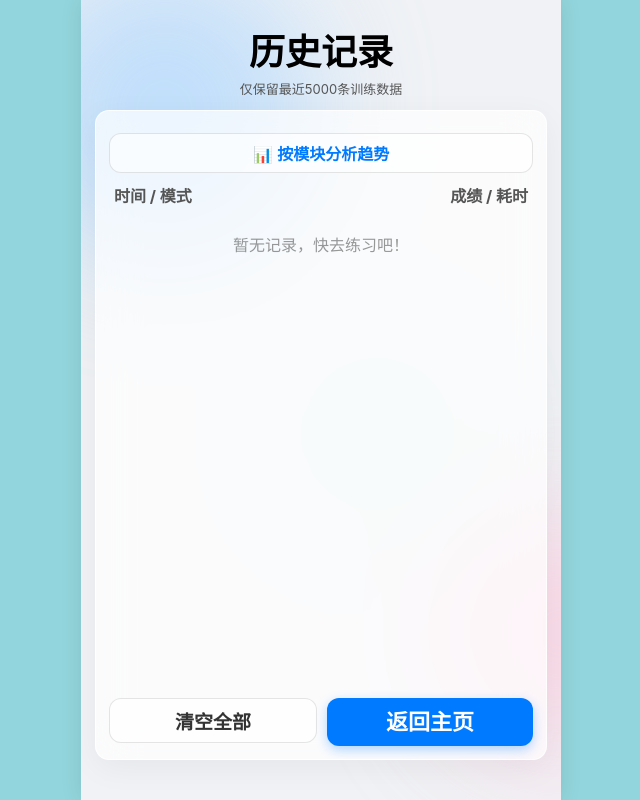
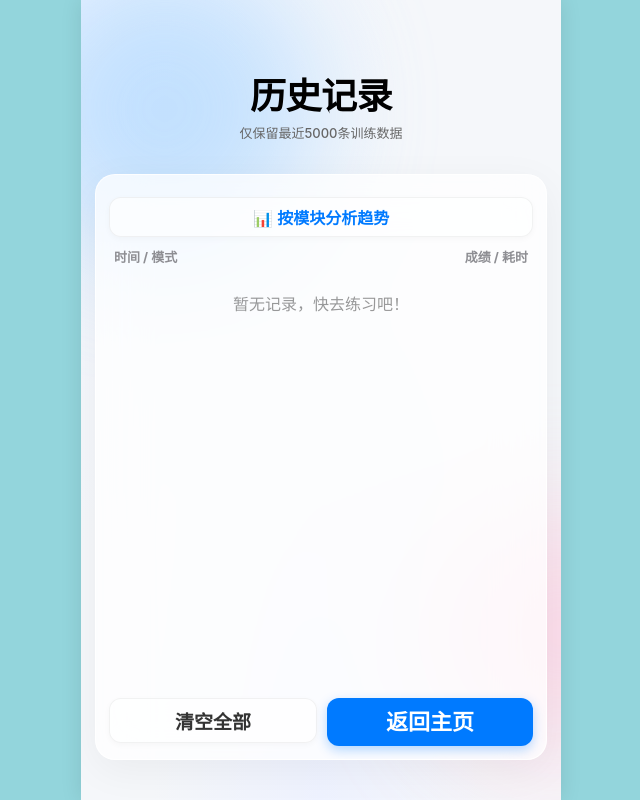
Before and after one commit to carey-hu/calculation-app, a Vue app: page / in a window 1280 px wide. Both pictures are taken after a click on the button "历史记录". Shown: the whole page, without its empty margins (319-959 px from the left). Built offline with nearby package versions, Linux system fonts and the light colour scheme; the HTML template or start-up script is replaced by a standard one.

Commit message:
Update App.vue

```diff
--- a/src/App.vue
+++ b/src/App.vue
@@ -1,9 +1,8 @@
 <template>
   <div class="page">
-    <div class="liquid-bg">
+    <div class="aurora-bg">
       <div class="blob blob-1"></div>
       <div class="blob blob-2"></div>
-      <div class="blob blob-3"></div>
     </div>
 
     <div v-if="toast.show" class="toast-mask">
@@ -14,7 +13,7 @@
       <div class="title">计算助手</div>
       <div class="subtitle">Daily Mental Math Training</div>
 
-      <div class="card glass">
+      <div class="card glass-panel">
         <div class="rowLabel">大九九/除法</div>
         <div class="modeRow">
           <div :class="['modeItem', mode==='train'?'active':'']" @click="setMode('train')">
@@ -29,7 +28,7 @@
         </div>
 
         <div class="rowLabel">商首位专项 (指定除数 2-19)</div>
-        <button class="btnGhost" style="margin-top:0; height:45px; line-height:45px; font-size:16px;" @click="toSelectDivisor">
+        <button class="btnGhost glass-btn" style="margin-top:0; height:45px; line-height:45px; font-size:16px;" @click="toSelectDivisor">
           进入除数选择模式
         </button>
 
@@ -73,58 +72,63 @@
           </div>
         </div>
 
-        <button class="btnPrimary" @click="startGame" style="margin-top: 15px;">开始练习</button>
-        <button class="btnGhost" @click="openHistory">历史记录</button>
+        <button class="btnPrimary glass-primary" @click="startGame" style="margin-top: 15px;">开始练习</button>
+        <button class="btnGhost glass-btn" @click="openHistory">历史记录</button>
       </div>
     </div>
 
     <div v-if="viewState==='selectDivisor'" class="wrap homeWrap">
       <div class="title">选择除数</div>
       <div class="subtitle">点击下方数字开始练习商首位</div>
-      <div class="card glass">
+      <div class="card glass-panel">
         <div class="grid" style="grid-template-columns: repeat(4, 1fr); gap: 10px;">
           <button v-for="item in [2,3,4,5,6,7,8,9,10,11,12,13,14,15,16,17,18,19]" :key="item"
-                  class="k" style="font-size:20px; height:50px; line-height:50px; background:rgba(255,255,255,0.5);"
+                  class="k glass-key" style="font-size:20px; height:50px; line-height:50px;"
                   @click="selectDivisorAndStart(item)">{{item}}</button>
         </div>
-        <button class="btnGhost" style="margin-top: 20px;" @click="goHome">返回主页</button>
+        <button class="btnGhost glass-btn" style="margin-top: 20px;" @click="goHome">返回主页</button>
       </div>
     </div>
 
     <div v-if="viewState==='game'" class="wrap gameRoot" :style="{ paddingBottom: safeBottom + 'px' }">
       <div class="topbar safe-top">
-        <button class="btnBack" @click="goHome">返回</button>
+        <button class="btnBack glass-btn" @click="goHome">返回</button>
         <div class="topStats">
-          <div class="stat">{{progressText}}</div>
-          <div class="stat">⏱ {{totalText}}</div>
+          <div class="stat glass-pill">{{progressText}}</div>
+          <div class="stat glass-pill">⏱ {{totalText}}</div>
         </div>
       </div>
+
       <div class="gameMain">
-        <div class="card qCard glass">
+        <div class="card qCard glass-panel">
           <div class="qText">{{qText}}</div>
           <div class="qNote">{{hintNote}}</div>
-          <div class="ansBox">答案：{{input ? input : '—'}}</div>
+          <div class="ansBox glass-input">答案：{{input ? input : '—'}}</div>
           <div class="hint">{{hint}}</div>
         </div>
       </div>
-      <div class="keypad card glass">
+
+      <div class="keypad card glass-panel">
         <div class="fnRow">
-          <button class="kFn" @click="leftAction">{{leftText}}</button>
-          <button class="kFn" @click="clearInput">清空</button>
-          <button class="kFn danger" @click="backspace">退格</button>
+          <button class="kFn glass-key" @click="leftAction">{{leftText}}</button>
+          <button class="kFn glass-key" @click="clearInput">清空</button>
+          <button class="kFn danger glass-key-danger" @click="backspace">退格</button>
         </div>
         <div class="grid">
-          <button v-for="item in [1,2,3,4,5,6,7,8,9]" :key="item" class="k" @click="pressDigit(item)">{{item}}</button>
-          <button class="k wide" @click="pressDigit(0)">0</button>
-          <button class="k confirm wide2" @click="confirmAnswer">确认</button>
+          <button v-for="item in [1,2,3,4,5,6,7,8,9]" :key="item" class="k glass-key" @click="pressDigit(item)">{{item}}</button>
+          <button class="k wide glass-key" @click="pressDigit(0)">0</button>
+          <button class="k confirm wide2 glass-key-confirm" @click="confirmAnswer">确认</button>
         </div>
       </div>
     </div>
 
     <div v-if="viewState==='result'" class="wrap full-height">
-      <div class="title">{{resultTitle}}</div>
-      <div class="subtitle">{{resultMeta}}</div>
-      <div class="card full-flex glass">
+      <div class="safe-header">
+        <div class="title">{{resultTitle}}</div>
+        <div class="subtitle">{{resultMeta}}</div>
+      </div>
+
+      <div class="card full-flex glass-panel">
         <div class="resultScroll">
           <template v-if="mode==='train'">
             <div v-for="(item, index) in trainLog" :key="index" class="row">
@@ -141,30 +145,32 @@
               <span class="rowRight">
                  <span style="margin-right:4px; font-size:12px; color:#666;">{{item.usedStr}}</span>
                  <span>{{item.ok ? '✅' : '❌'}}</span>
-                 <span v-if="!item.ok" style="color:#ff3b30; font-size:12px; margin-left:2px;">({{item.realAns}})</span>
+                 <span v-if="!item.ok" style="color:#ff3b30; font-weight:bold; margin-left:2px;">({{item.realAns}})</span>
               </span>
             </div>
           </template>
         </div>
         <div style="margin-top: 10px;">
           <div v-if="isHistoryReview">
-            <button class="btnPrimary" @click="backToHistory">返回列表</button>
+            <button class="btnPrimary glass-primary" @click="backToHistory">返回列表</button>
           </div>
           <div v-else>
-            <button class="btnPrimary" @click="goHome">返回主页</button>
-            <button class="btnGhost" @click="startGame">再来一局</button>
+            <button class="btnPrimary glass-primary" @click="goHome">返回主页</button>
+            <button class="btnGhost glass-btn" @click="startGame">再来一局</button>
           </div>
         </div>
       </div>
     </div>
 
     <div v-if="viewState==='history'" class="wrap full-height">
-      <div class="title">历史记录</div>
-      <div class="subtitle">仅保留最近5000条训练数据</div>
+      <div class="safe-header">
+        <div class="title">历史记录</div>
+        <div class="subtitle">仅保留最近5000条训练数据</div>
+      </div>
 
-      <div class="card full-flex glass">
+      <div class="card full-flex glass-panel">
 
-        <div v-if="showChart" class="chart-container">
+        <div v-if="showChart" class="chart-container glass-inner">
            <div class="chart-tabs">
              <div
                v-for="m in availableModes"
@@ -175,19 +181,17 @@
                {{ m }}
              </div>
            </div>
-           <div id="accChart" style="width: 100%; height: 220px;"></div>
-           <button class="btnGhost" style="height:32px; line-height:32px; font-size:14px; margin: 5px 0 0;" @click="closeChart">
-             收起图表
-           </button>
+           <div id="accChart" style="width: 100%; height: 200px;"></div>
+           <button class="btnGhost glass-btn small" @click="closeChart">收起图表</button>
         </div>
 
         <div v-else>
-           <button class="btnGhost" style="height:40px; line-height:40px; font-size:16px; margin-bottom:10px; color:#007aff;" @click="initChart">
+           <button class="btnGhost glass-btn" style="height:40px; line-height:40px; font-size:16px; margin-bottom:10px; color:#007aff;" @click="initChart">
              📊 按模块分析趋势
            </button>
         </div>
 
-        <div style="display:flex; justify-content:space-between; margin-bottom:5px; padding:0 5px; font-weight:700; color:#555;">
+        <div style="display:flex; justify-content:space-between; margin-bottom:5px; padding:0 5px; font-weight:700; color:#8e8e93; font-size:13px;">
            <span>时间 / 模式</span>
            <span>成绩 / 耗时</span>
         </div>
@@ -199,12 +203,12 @@
           <div v-else>
             <div v-for="(item, index) in historyList" :key="item.ts" class="row" @click="viewHistoryDetail(index)" style="cursor:pointer;">
               <div class="rowLeft" style="display:flex; flex-direction:column;">
-                <span style="font-size:12px; color:#666;">{{item.timeStr}}</span>
-                <span style="color:#000; font-weight:600;">{{item.modeName}}</span>
+                <span style="font-size:12px; color:#8e8e93;">{{item.timeStr}}</span>
+                <span style="color:#000; font-weight:600; font-size:15px;">{{item.modeName}}</span>
               </div>
               <div class="rowRight" style="display:flex; flex-direction:column; align-items:flex-end;">
                 <span style="font-size:16px; color:#007aff; font-weight:bold;">{{item.summary}}</span>
-                <span style="font-size:12px; color:#666;">{{item.duration}} > </span>
+                <span style="font-size:12px; color:#8e8e93;">{{item.duration}} > </span>
               </div>
             </div>
           </div>
@@ -213,7 +217,7 @@
         <div style="margin-top: 10px; display:flex; flex-direction: column; gap:10px;">
           <button
             v-if="historyList.length > 1000"
-            class="btnGhost"
+            class="btnGhost glass-btn"
             style="margin:0; height: 40px; font-size: 16px; color: #ff3b30; border-color: #ff3b30; background: rgba(255, 59, 48, 0.1);"
             @click="clearOldest"
           >
@@ -221,8 +225,8 @@
           </button>
 
           <div style="display:flex; gap:10px;">
-            <button class="btnGhost" style="margin:0; flex:1;" @click="clearHistory">清空全部</button>
-            <button class="btnPrimary" style="margin:0; flex:1;" @click="closeHistory">返回主页</button>
+            <button class="btnGhost glass-btn" style="margin:0; flex:1;" @click="clearHistory">清空全部</button>
+            <button class="btnPrimary glass-primary" style="margin:0; flex:1;" @click="closeHistory">返回主页</button>
           </div>
         </div>
 
@@ -317,54 +321,53 @@ export default {
 
 <style scoped>
 /* =========================================
-   1. 基础重置 & 液态流光背景
+   1. 基础重置 & 液态流光背景 (Apple Style)
    ========================================= */
 .page {
   min-height: 100vh;
-  background-color: #f0f2f5;
-  color: #1d1d1f; /* 高对比度深灰 */
+  /* 极光背景调淡，保证黑色文字清晰 */
+  background: radial-gradient(at 0% 0%, #f2f6ff 0, transparent 50%), radial-gradient(at 50% 100%, #eef2ff 0, transparent 50%);
+  background-color: #f5f7fa;
+  color: #1d1d1f; /* 高对比度深灰，阅读清晰 */
   display: flex; flex-direction: column;
   max-width: 480px; margin: 0 auto;
   box-shadow: 0 0 20px rgba(0,0,0,0.1);
   font-family: -apple-system, BlinkMacSystemFont, "Segoe UI", Roboto, Helvetica, Arial, sans-serif;
   box-sizing: border-box;
-  position: relative; overflow: hidden; /* 裁剪溢出的背景球 */
+  position: relative; overflow: hidden;
 }
 
 /* 动态背景球 */
-.liquid-bg { position: absolute; top:0; left:0; width:100%; height:100%; z-index:0; pointer-events:none; }
+.aurora-bg { position: absolute; top:0; left:0; width:100%; height:100%; z-index:0; pointer-events:none; }
 .blob { position: absolute; border-radius: 50%; filter: blur(60px); opacity: 0.6; animation: float 10s infinite alternate; }
 .blob-1 { top: -10%; left: -20%; width: 300px; height: 300px; background: #a2d2ff; }
 .blob-2 { bottom: 10%; right: -20%; width: 250px; height: 250px; background: #ffc8dd; animation-delay: -5s; }
-.blob-3 { top: 40%; left: 40%; width: 150px; height: 150px; background: #b8f2e6; opacity:0.4; }
 @keyframes float { 0% { transform: translate(0, 0); } 100% { transform: translate(30px, 40px); } }
 
 .toast-mask { position: fixed; top: 0; left: 0; right: 0; bottom: 0; display: flex; justify-content: center; align-items: center; z-index: 999; pointer-events: none; }
 .toast-content { background: rgba(0,0,0,0.8); color: #fff; padding: 12px 24px; border-radius: 8px; font-size: 14px; }
 
-/* 布局容器 (z-index 1 确保在背景之上) */
+/* 布局容器 */
 .wrap { padding: 18px 14px 20px; box-sizing: border-box; position: relative; z-index: 1; }
 .homeWrap { flex: 1; display: flex; flex-direction: column; justify-content: center; }
 .full-height { flex: 1; display: flex; flex-direction: column; height: 100vh; }
 .full-flex { flex: 1; display: flex; flex-direction: column; overflow: hidden; margin-bottom: 20px; }
 
-/* 字体：黑色高对比 */
-.title { text-align: center; font-size: 36px; font-weight: 900; margin: 5px 0 4px; color: #000; }
-.subtitle { text-align: center; font-size: 13px; color: #555; margin-bottom: 12px; }
+/* 字体优化 */
+.title { text-align: center; font-size: 36px; font-weight: 900; margin: 5px 0 4px; color: #000; letter-spacing: -0.5px; }
+.subtitle { text-align: center; font-size: 13px; color: #666; margin-bottom: 12px; font-weight: 500; }
 
-/* =========================================
-   2. 玻璃拟态 (Glassmorphism)
-   ========================================= */
-/* 核心玻璃卡片 */
-.glass {
-  background: rgba(255, 255, 255, 0.7); /* 高白度保证文字清晰 */
-  backdrop-filter: blur(20px);
-  -webkit-backdrop-filter: blur(20px);
+/* --- 核心玻璃卡片样式 (Glassmorphism) --- */
+.glass-panel {
+  background: rgba(255, 255, 255, 0.75); /* 高白度保证文字清晰 */
+  backdrop-filter: blur(25px);
+  -webkit-backdrop-filter: blur(25px);
   border: 1px solid rgba(255, 255, 255, 0.8);
-  box-shadow: 0 8px 32px 0 rgba(0, 0, 0, 0.05);
+  box-shadow: 0 10px 40px 0 rgba(0, 0, 0, 0.05); /* 柔和的高级投影 */
 }
 
-.card { border-radius: 14px; padding: 13px; } /* 保持原内边距 */
+/* 保持原有卡片内边距 */
+.card { border-radius: 20px; padding: 13px; }
 
 .rowLabel { font-size: 12px; font-weight: 900; color: #007aff; margin: 9px 0 4px 4px; opacity: 1; }
 
@@ -388,79 +391,121 @@ button { border: none; outline: none; cursor: pointer; }
 .btnPrimary {
   width: 100%; height: 48px; line-height: 48px;
   border-radius: 12px;
-  background: #007aff; /* 大厂蓝 */
+  background: #007aff; /* Apple Blue */
   color: #fff; font-size: 22px; font-weight: 900;
   box-shadow: 0 4px 12px rgba(0,122,255,0.3);
+  transition: transform 0.1s;
 }
+.btnPrimary:active { transform: scale(0.98); }
+
 .btnGhost {
   margin-top: 9px; width: 100%; height: 45px; line-height: 45px;
   border-radius: 12px;
   background: rgba(255,255,255,0.6);
-  border: 1px solid rgba(0,0,0,0.1);
+  border: 1px solid rgba(0,0,0,0.05);
   color: #333; font-size: 19px; font-weight: 900;
+  box-shadow: 0 2px 6px rgba(0,0,0,0.03);
+  transition: transform 0.1s;
 }
+.btnGhost:active { transform: scale(0.98); background: rgba(255,255,255,0.8); }
 
-/* =========================================
-   3. 游戏界面 (重点修复)
-   ========================================= */
+/* --- 游戏界面 (重点修复) --- */
 .gameRoot { min-height: 100vh; display: flex; flex-direction: column; }
 
-/* 修复点：增加 padding-top 避开刘海 */
+/* 【关键修复】顶部栏：加大高度，增加padding避开刘海 */
 .topbar { display: flex; align-items: center; gap: 9px; margin-bottom: 9px; }
 .safe-top {
-  padding-top: max(20px, env(safe-area-inset-top)); /* 关键修复：下移 */
+  padding-top: max(44px, env(safe-area-inset-top)); /* 关键修复：下移 */
   height: auto;
   box-sizing: content-box;
 }
 
+/* 【关键修复】历史记录和回顾页面的顶部标题下移 */
+.safe-header {
+  padding-top: max(44px, env(safe-area-inset-top));
+  margin-bottom: 20px;
+}
+
 .btnBack {
   width: 88px; height: 48px; line-height: 48px; border-radius: 11px;
-  background: rgba(255,255,255,.6); border: 1px solid rgba(0,0,0,.1);
-  font-weight: 900; font-size: 18px; margin: 0; color: #333;
+  background: rgba(255,255,255,0.7); border: 1px solid rgba(0,0,0,0.05);
+  font-weight: 900; font-size: 18px; margin: 0; color: #1d1d1f;
+  box-shadow: 0 2px 8px rgba(0,0,0,0.05);
 }
 .topStats { flex: 1; display: flex; justify-content: flex-end; align-items: center; gap: 9px; font-weight: 900; font-size: 15px; color: #333; }
+.glass-pill {
+  background: rgba(255,255,255,0.5); padding: 4px 10px; border-radius: 8px; border: 1px solid rgba(0,0,0,0.03);
+}
 
 .gameMain { flex: 1; display: flex; flex-direction: column; justify-content: center; }
 .qCard { text-align: center; }
-.qText { font-size: 52px; font-weight: 900; margin-top: 3px; color: #000; }
-.qNote { margin-top: 4px; font-size: 13px; color: #666; }
+.qText { font-size: 52px; font-weight: 900; margin-top: 3px; color: #000; letter-spacing: 1px; }
+.qNote { margin-top: 4px; font-size: 13px; color: #666; font-weight: 600; }
 .ansBox {
   margin-top: 10px; padding: 10px; border-radius: 11px;
-  border: 1px solid rgba(0,0,0,.1); background: rgba(255,255,255,.5);
+  border: 1px solid rgba(0,0,0,0.05); background: rgba(255,255,255,0.6);
   font-size: 22px; font-weight: 900; min-height: 22px; color: #007aff;
+  box-shadow: inset 0 2px 4px rgba(0,0,0,0.02);
 }
 
 .keypad { border-radius: 15px; padding: 9px; margin-top: 20px; }
 .fnRow { display: flex; gap: 9px; margin-bottom: 9px; }
 .kFn {
   flex: 1; height: 53px; line-height: 53px; border-radius: 11px;
-  background: rgba(255,255,255,.6); border: 1px solid rgba(0,0,0,.1);
+  background: rgba(255,255,255,0.6); border: 1px solid rgba(0,0,0,0.05);
   font-size: 20px; font-weight: 900; margin: 0; color: #333;
 }
-.kFn.danger { background: rgba(255,59,48,.15); color: #ff3b30; }
+.kFn.danger { background: rgba(255,59,48,0.12); color: #ff3b30; }
 
 .grid { display: grid; grid-template-columns: repeat(3, 1fr); gap: 5px; }
 .k {
   width: 100%; height: 60px; line-height: 60px; border-radius: 11px;
-  background: rgba(255,255,255,0.8); /* 键盘更白一点 */
-  border: 1px solid rgba(0,0,0,.05);
+  background: rgba(255,255,255,0.9); /* 键盘更白更实 */
+  border: 1px solid rgba(0,0,0,0.05);
   font-size: 30px; font-weight: 900; margin: 0; color: #000;
-  box-shadow: 0 2px 0 rgba(0,0,0,0.05);
+  box-shadow: 0 4px 0 rgba(0,0,0,0.05); /* 立体按键感 */
+  transition: all 0.1s;
 }
+.k:active { transform: translateY(3px); box-shadow: none; background: #f2f2f7; }
 .k.wide { grid-column: 1 / 2; }
 .k.wide2 { grid-column: 2 / 4; }
-.k.confirm { background: rgba(52,199,89,.2); color: #248a3d; border-color:transparent; font-size: 28px; }
+.k.confirm { background: rgba(52,199,89,0.2); color: #248a3d; border-color:transparent; font-size: 28px; box-shadow: 0 4px 0 rgba(52,199,89,0.1); }
+.k.confirm:active { transform: translateY(3px); box-shadow: none; background: rgba(52,199,89,0.3); }
+
+/* --- 列表与图表美化 --- */
+.glass-inner {
+  background: rgba(255,255,255,0.5);
+  border-radius: 16px; padding: 10px; margin-bottom: 10px;
+  border: 1px solid rgba(0,0,0,0.05);
+}
+
+/* 修复点：iOS Segmented Control 风格的图表切换 */
+.chart-tabs {
+  display: flex; gap: 4px; overflow-x: auto; padding: 4px;
+  background: rgba(118, 118, 128, 0.12); /* 经典的 iOS 灰色底槽 */
+  border-radius: 10px;
+  margin-bottom: 10px;
+  scrollbar-width: none;
+}
+.chart-tabs::-webkit-scrollbar { display: none; }
+.chart-tab-item {
+  flex-shrink: 0; font-size: 13px; padding: 6px 14px;
+  border-radius: 8px; color: #666; cursor: pointer; font-weight: 600;
+  transition: all 0.3s;
+  border: 1px solid transparent; /* 占位防止跳动 */
+}
+.chart-tab-item.active {
+  background: #fff;
+  color: #000;
+  box-shadow: 0 2px 4px rgba(0,0,0,0.1);
+}
 
 .resultScroll { width: 100%; flex: 1; overflow-y: auto; }
 .row {
   display: flex; justify-content: space-between; align-items: center;
-  padding: 12px 0; border-bottom: 1px solid rgba(0,0,0,.05);
+  padding: 14px 0; border-bottom: 1px solid rgba(0,0,0,0.05);
   font-weight: 900; white-space: nowrap; color: #333;
 }
 .rowLeft { flex: 1; overflow: hidden; text-overflow: ellipsis; padding-right: 5px; }
 .rowRight { flex-shrink: 0; display: flex; align-items: center; text-align: right; justify-content: flex-end; }
-
-/* 图表 Tab */
-.chart-tab-item { background: rgba(255,255,255,0.5); color: #666; border: 1px solid transparent; }
-.chart-tab-item.active { background: #007aff; color: #fff; }
 </style>
```
